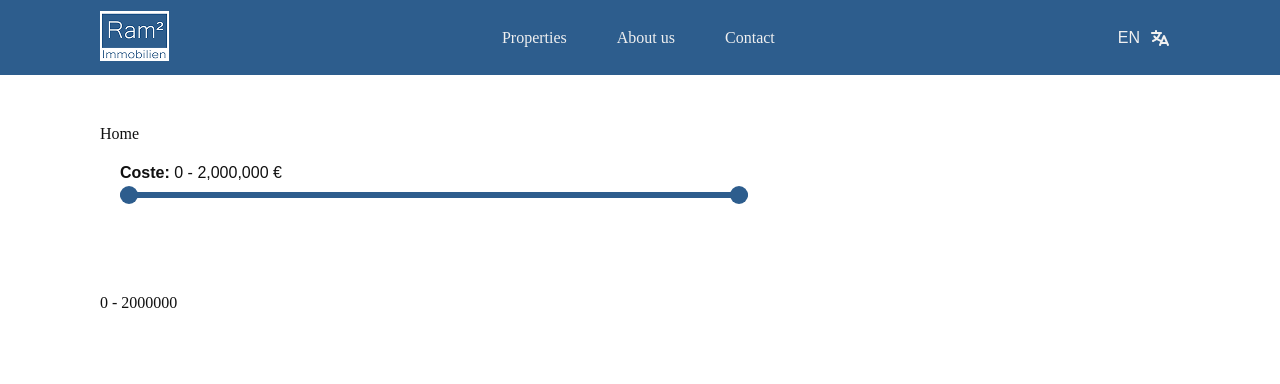
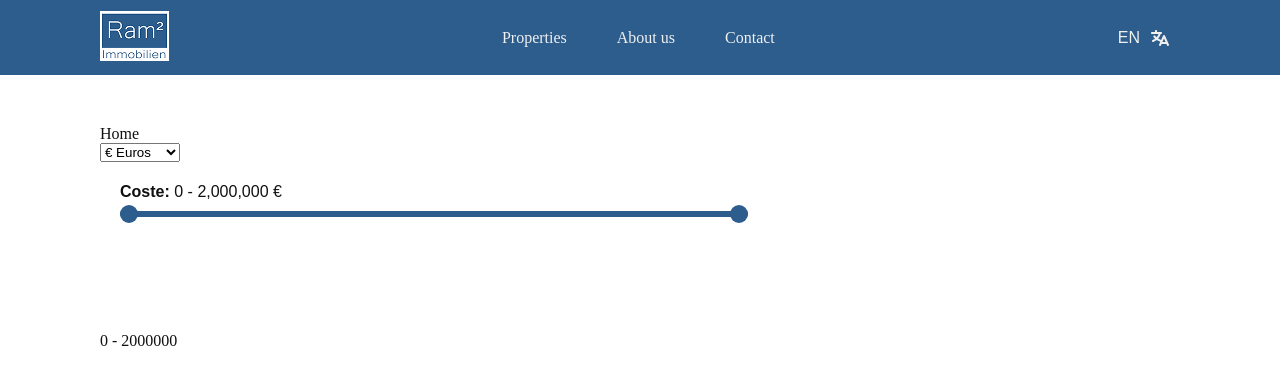
Before and after one commit to ram2-immobilien/ram2-web, a Next.js app: page /en in a window 1280 px wide. Shown: the top 384 px of the page. Built offline with nearby package versions, Linux system fonts and the light colour scheme.

Commit message:
cambiar precios

```diff
--- a/app/[locale]/page.tsx
+++ b/app/[locale]/page.tsx
@@ -9,18 +9,28 @@ export default function Home() {
 
   const [minValue, setMinValue] = useState(0);
   const [maxValue, setMaxValue] = useState(2000000);
-
+  const [unit, setUnit] = useState("€")
   return (
     <div>
       <p>{t("header")}</p>
+
+      <select value={unit} onChange={(e) => setUnit(e.target.value)}>
+        <option value="€">€ Euros</option>
+        <option value="$">$ Dólares</option>
+        <option value="£">£ Libras</option>
+      </select>
 
       <SliderMultiple
         minValue={minValue}
         maxValue={maxValue}
         setMinValue={setMinValue}
         setMaxValue={setMaxValue}
+
         lowerLimit={0}
         upperLimit={2000000}
+
+        step={1000}
+        unit={unit}
       />
       <p>
         {minValue} - {maxValue}
--- a/components/Slider-multiple/SliderMultiple.tsx
+++ b/components/Slider-multiple/SliderMultiple.tsx
@@ -8,6 +8,9 @@ type Props = {
 
   lowerLimit: number;
   upperLimit: number;
+
+  step: number;
+  unit?: string;
 };
 
 export default function SliderMultiple({
@@ -17,12 +20,14 @@ export default function SliderMultiple({
   setMaxValue,
   lowerLimit,
   upperLimit,
+  step,
+  unit,
 }: Props) {
   return (
     <div className="slider-wrapper">
       <p className="slider-title">
         <strong>Coste:</strong> {minValue.toLocaleString()} -{" "}
-        {maxValue.toLocaleString()} €
+        {maxValue.toLocaleString()} {unit ?? "€"}
       </p>
 
       <div className="slider-container">
@@ -31,7 +36,7 @@ export default function SliderMultiple({
           type="range"
           min={lowerLimit}
           max={upperLimit}
-          step={1000}
+          step={step}
           value={minValue}
           onChange={(e) => {
             const value = Number(e.target.value);
@@ -44,7 +49,7 @@ export default function SliderMultiple({
           type="range"
           min={lowerLimit}
           max={upperLimit}
-          step={1000}
+          step={step}
           value={maxValue}
           onChange={(e) => {
             const value = Number(e.target.value);
```
